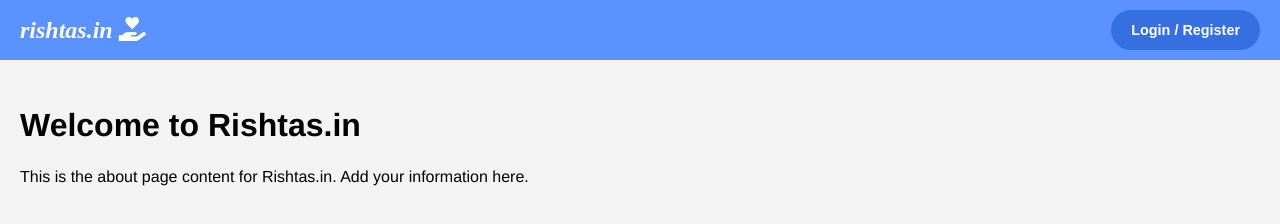
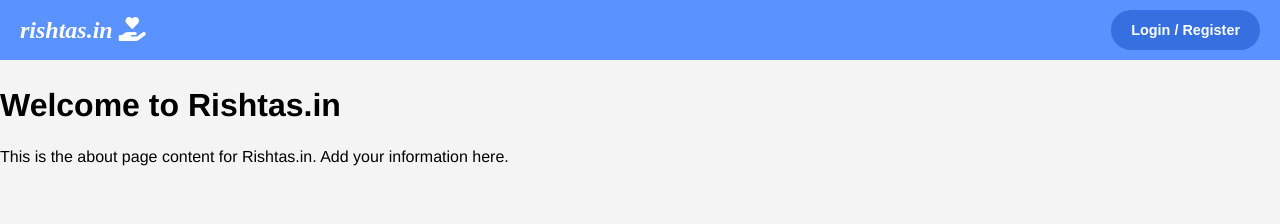
Before and after one commit to rishtas/rishtas.github.io, a plain HTML site: page index.html in a window 1280 px wide. Drawn offline with Linux system fonts and the light colour scheme.

Commit message:
Update index.html

```diff
--- a/index.html
+++ b/index.html
@@ -102,9 +102,6 @@
         }
         #home-button:hover {
             background-color: #2a5bb9;
-        }
-        #about-page {
-            padding: 20px;
         }
         #about-page h1 {
             font-size: 2rem;
```
